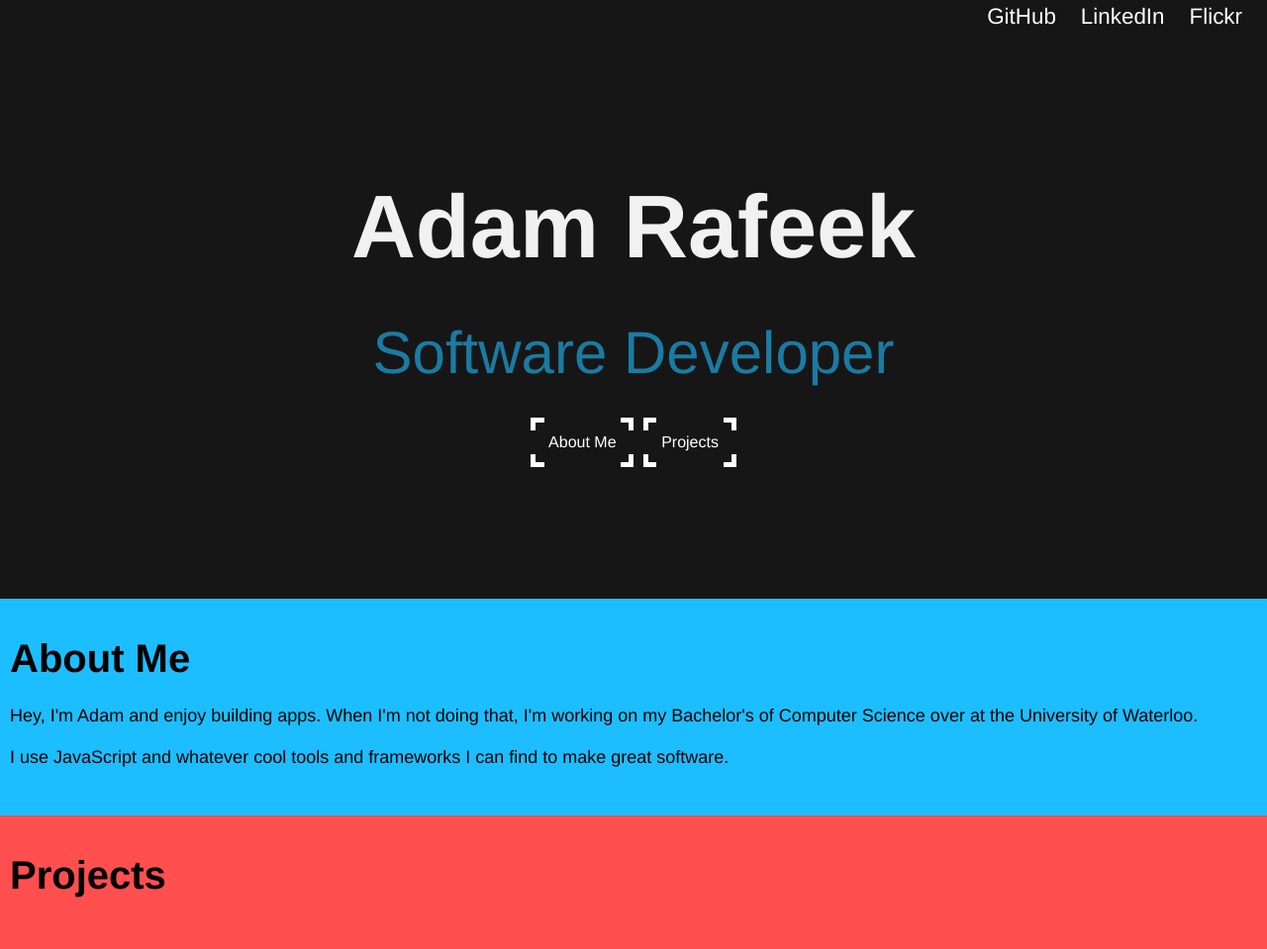
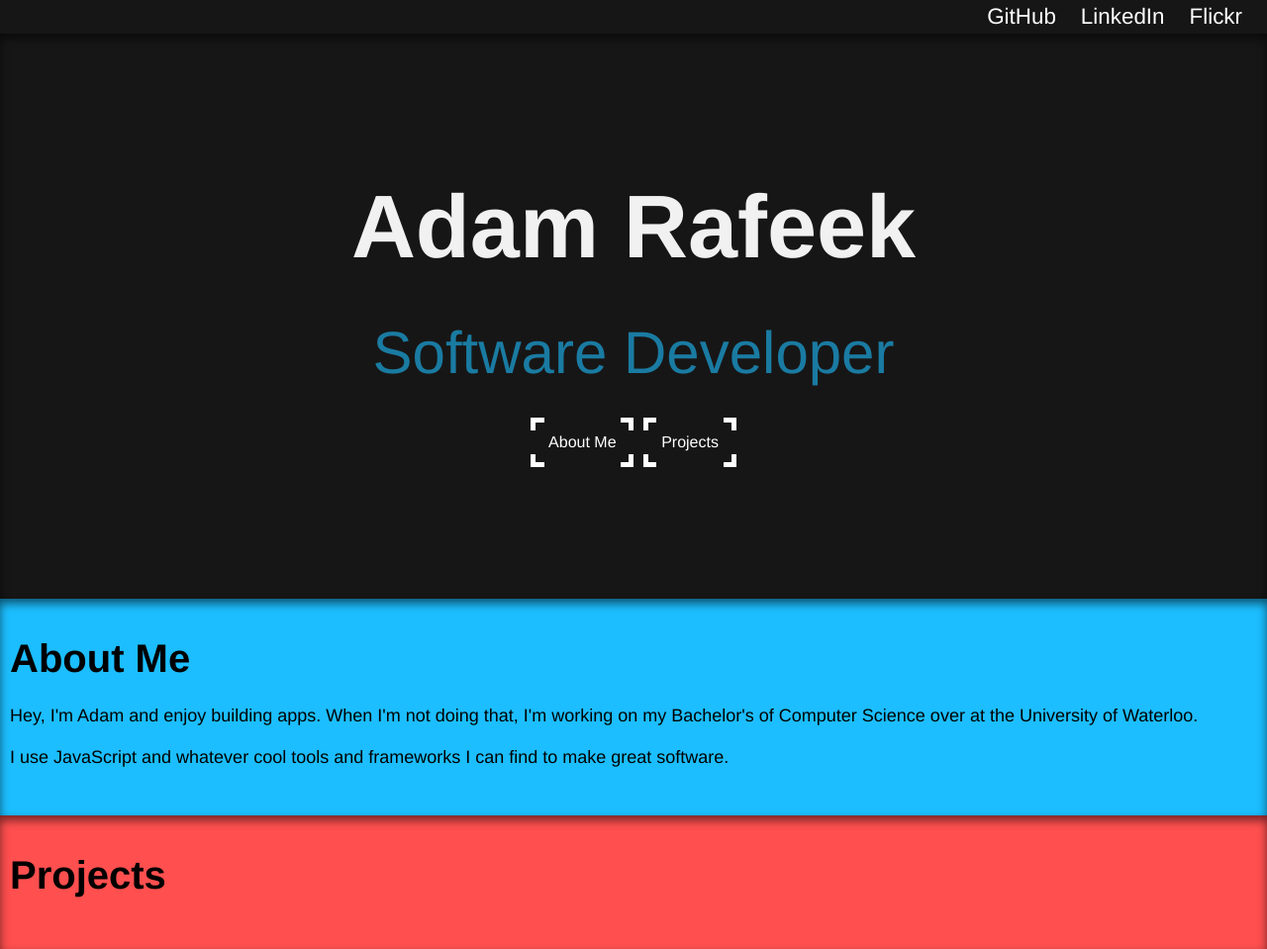
Before and after one commit to arafeek/arafeek.github.io, a Jekyll site: the page built from index.html, in a window 1280 px wide. Shown: the whole page at 99% size. Built offline with Jekyll 4.4.1, drawn with Linux system fonts in a browser that asks for light colours.

Commit message:
Added shadows to sections.

```diff
--- a/_sass/_index.scss
+++ b/_sass/_index.scss
@@ -21,12 +21,8 @@ p {
   font-size: 18px;
 }
 
-.aw-main__section {
-  background-color: $aw-dark-grey;
-  background-size: 100% 100%;
-  background-repeat: no-repeat;
-  //height: 90%;
-  padding: 10% 1%;
+section {
+  box-shadow: 0px 5px 10px 0px $aw-shadow inset;
 }
 
 .flex-column {
@@ -95,6 +91,14 @@ how commas work in css */
 }
 
 .aw-main {
+  &__section {
+    background-color: $aw-dark-grey;
+    background-size: 100% 100%;
+    background-repeat: no-repeat;
+    //height: 90%;
+    padding: 10% 1%;
+    width: 100%;
+  }
   &__heading {
     font-size: 5.625rem;
     font-weight: 700;
--- a/css/main.scss
+++ b/css/main.scss
@@ -33,6 +33,7 @@ $aw-dark-grey: rgb(23, 22, 22);
 $aw-light-blue: rgb(28, 190, 255);
 $aw-body-text-color: rgb(255, 255, 255);
 $aw-salmon: #FF4F4F;
+$aw-shadow: rgba(0,0,0,0.55);
 
 // Links
 $link-color: $text-color;
```
